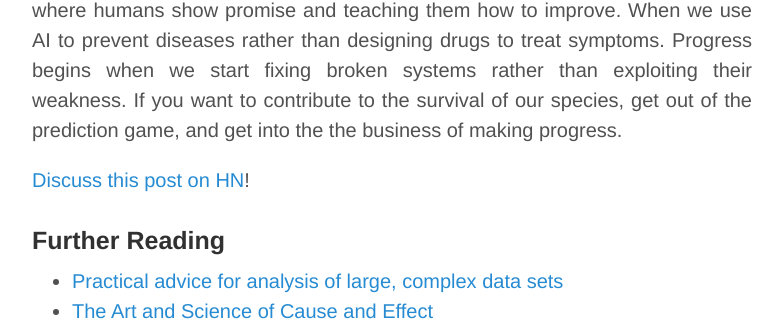
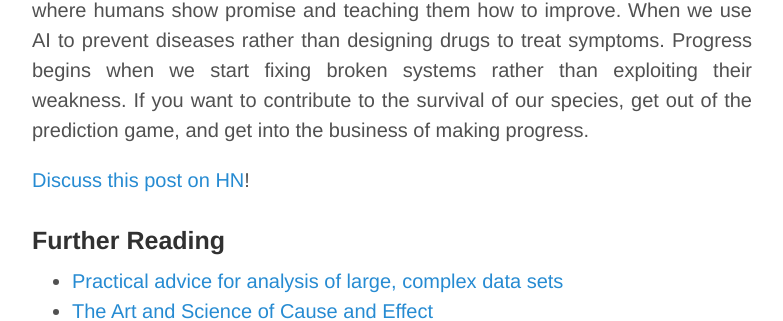
Before and after one commit to breandan/breandan.github.io, a Jekyll site: the page built from _posts/2017-02-02-trust-in-automation.md, in a window 1280 px wide and 900 px high, scrolled down 17077 px. Shown: the part 351-672 px from the top of the window, without its empty margins (248-1031 px from the left). Built offline with Jekyll 4.4.1, drawn with Linux system fonts in a browser that asks for light colours; nearby versions of some CDN libraries; formulas are drawn with MathJax 3; some of the changed text lies outside the part shown.

Commit message:
deduplicate 'the's

```diff
--- a/_posts/2017-02-02-trust-in-automation.md
+++ b/_posts/2017-02-02-trust-in-automation.md
@@ -72,7 +72,7 @@
 # Believe in Bias
 <br/>
 
-If you think discrimination is bad today, just wait until the machines take over. They will discriminate based on the the shade of your iris, the shape of your brow, the size of a tatoo, or any arbitrary collection of low-level traits whose presence triggers a subtle bias. Regardless whether such traits are truly predictive, it will matter not unless those who benefit have an incentive to fix the model. For most applications, AI just needs to be good enough to yield a positive [marginal utility](https://en.wikipedia.org/wiki/Marginal_utility). Barring blatant discrimination on certain parameters like sex or skin color, most biases will fly under the radar.
+If you think discrimination is bad today, just wait until the machines take over. They will discriminate based on the shade of your iris, the shape of your brow, the size of a tatoo, or any arbitrary collection of low-level traits whose presence triggers a subtle bias. Regardless whether such traits are truly predictive, it will matter not unless those who benefit have an incentive to fix the model. For most applications, AI just needs to be good enough to yield a positive [marginal utility](https://en.wikipedia.org/wiki/Marginal_utility). Barring blatant discrimination on certain parameters like sex or skin color, most biases will fly under the radar.
 
 > Treating the world as software promotes fantasies of control. And the best kind of control is control without responsibility. Our unique position as authors of software used by millions gives us power, but we don't accept that this should make us accountable. We're programmers—who else is going to write the software that runs the world? To put it plainly, we are surprised that people seem to get mad at us for trying to help.
 >
@@ -158,7 +158,7 @@
 
 Technologists typically want to settle old scores. Greek astronomers invented [primitive computers](https://en.wikipedia.org/wiki/Antikythera_mechanism) to foretell celestial movement, but never dreamt their descendants would use them to sail the heavens. The developers of microwave technology didn't intend radar to heat food. If you have a general algorithm which learns to maximize reward by repeatedly choosing from a set of actions, then clearly you have an algorithm which prints money.[^5] But more importantly, if you have such a technology, then you have a new form of intelligent life. Why teach it to print paper, when we could be teaching it to write books?
 
-The currency of the future is data, and the computational resources to mine it for insights. To say that money will vanish in the post-scarcity economy would be hubris, but printing money is just a side-effect, a parlor-trick compared the the possible applications which AI affords. You might as well [print paperclips](https://wiki.lesswrong.com/wiki/Paperclip_maximizer) and trade them for timeshares on the cloud. Our goal should be improving the lives of human beings, and if money is a necessary means to do so, then let's [print money](https://en.wikipedia.org/wiki/Guaranteed_minimum_income). Although I suspect printing money is like [handing out fish](https://en.wiktionary.org/wiki/give_a_man_a_fish_and_you_feed_him_for_a_day;_teach_a_man_to_fish_and_you_feed_him_for_a_lifetime). If our goal is truly improving the lives of human beings rather than manufacturing consumers, we will need to give people a stable livelihood and meaningful ways to pursue happiness in the age of automation.
+The currency of the future is data, and the computational resources to mine it for insights. To say that money will vanish in the post-scarcity economy would be hubris, but printing money is just a side-effect, a parlor-trick compared the possible applications which AI affords. You might as well [print paperclips](https://wiki.lesswrong.com/wiki/Paperclip_maximizer) and trade them for timeshares on the cloud. Our goal should be improving the lives of human beings, and if money is a necessary means to do so, then let's [print money](https://en.wikipedia.org/wiki/Guaranteed_minimum_income). Although I suspect printing money is like [handing out fish](https://en.wiktionary.org/wiki/give_a_man_a_fish_and_you_feed_him_for_a_day;_teach_a_man_to_fish_and_you_feed_him_for_a_lifetime). If our goal is truly improving the lives of human beings rather than manufacturing consumers, we will need to give people a stable livelihood and meaningful ways to pursue happiness in the age of automation.
 
 > The hope is that, in not too many years, human brains and computing machines will be coupled together very tightly, and that the resulting partnership will think as no human brain has ever thought and process data in a way not approached by the information-handling machines we know today.
 >
@@ -168,7 +168,7 @@
 
 There are thousands of exciting AI applications, from tracking the spread of [infectious diseases](http://users.stat.umn.edu/~majum010/research/Huntin%20Zika_DSSG%20Chicago%20talk.pdf) to detecting [fake news](http://www.fakenewschallenge.org/), from [brain-computer interfaces](http://journals.plos.org/plosbiology/article/file?id=10.1371/journal.pbio.1002593&type=printable) for coma patients, to [automated hypothesis testing](http://www.isi.edu/~gil/papers/gil-etal-acs16.pdf) for scientists. Applications that are transforming our relationship with technology and improving the lives of billions of people on earth. The problems we encounter in AI are the same problems we have been struggling with for the greater part of the 20th century. Education. Equal opportunity. Employment. The democratization of technology. Solving these problems will require a more comprehensive view of AI, one that transcends just classification, prediction or automation.
 
-Progress begins when we stop using algorithms to just predict people's habits, and start teaching them new ones. When we give people a fighting chance, by retraining those whose jobs are threatened by automation. When we identify where humans show promise and teaching them how to improve. When we use AI to prevent diseases rather than designing drugs to treat symptoms. Progress begins when we start fixing broken systems rather than exploiting their weakness. If you want to contribute to the survival of our species, get out of the prediction game, and get into the the business of making progress.
+Progress begins when we stop using algorithms to just predict people's habits, and start teaching them new ones. When we give people a fighting chance, by retraining those whose jobs are threatened by automation. When we identify where humans show promise and teaching them how to improve. When we use AI to prevent diseases rather than designing drugs to treat symptoms. Progress begins when we start fixing broken systems rather than exploiting their weakness. If you want to contribute to the survival of our species, get out of the prediction game, and get into the business of making progress.
 
 [Discuss this post on HN](https://news.ycombinator.com/item?id=13565828)!
 
```
